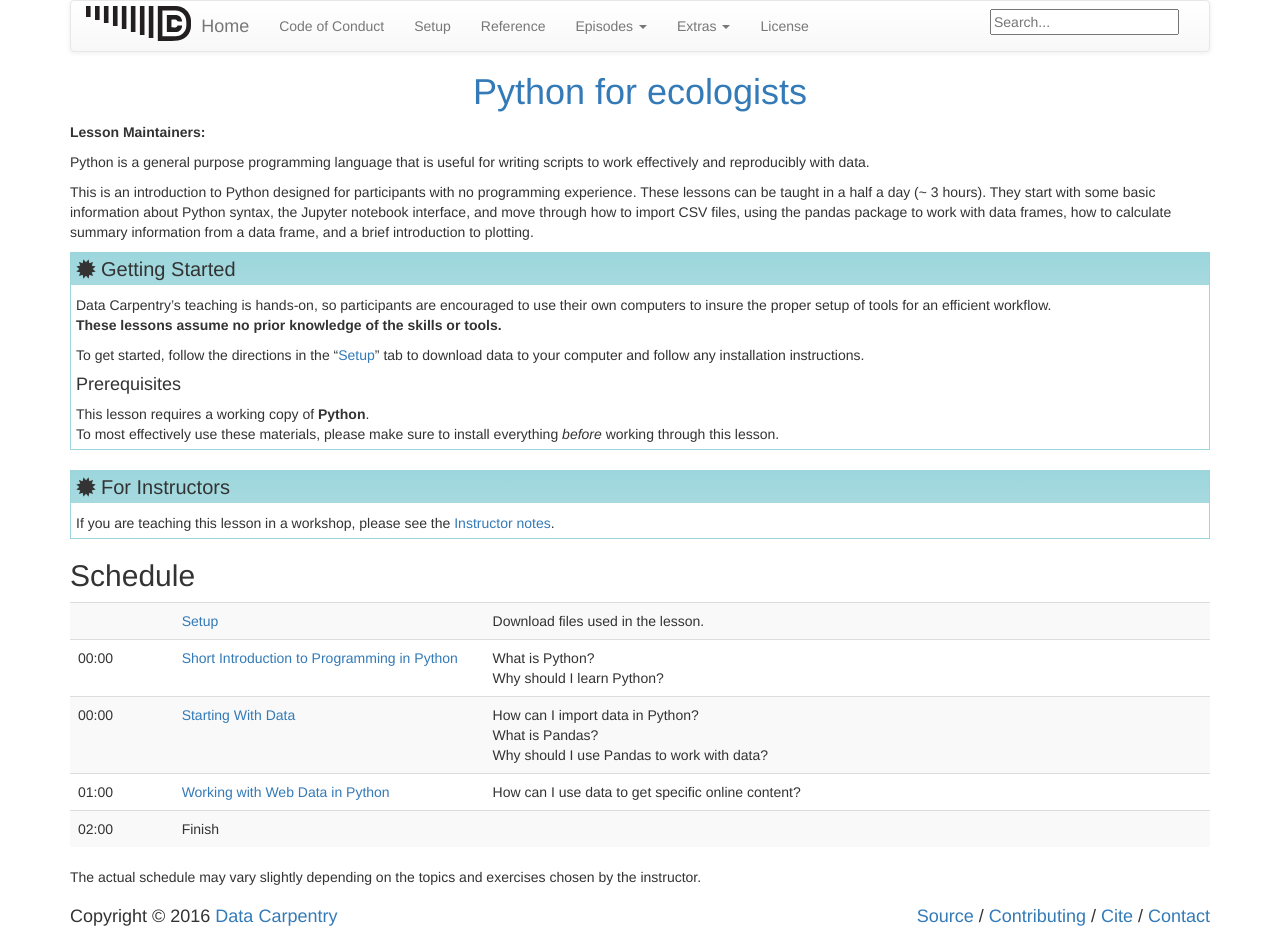
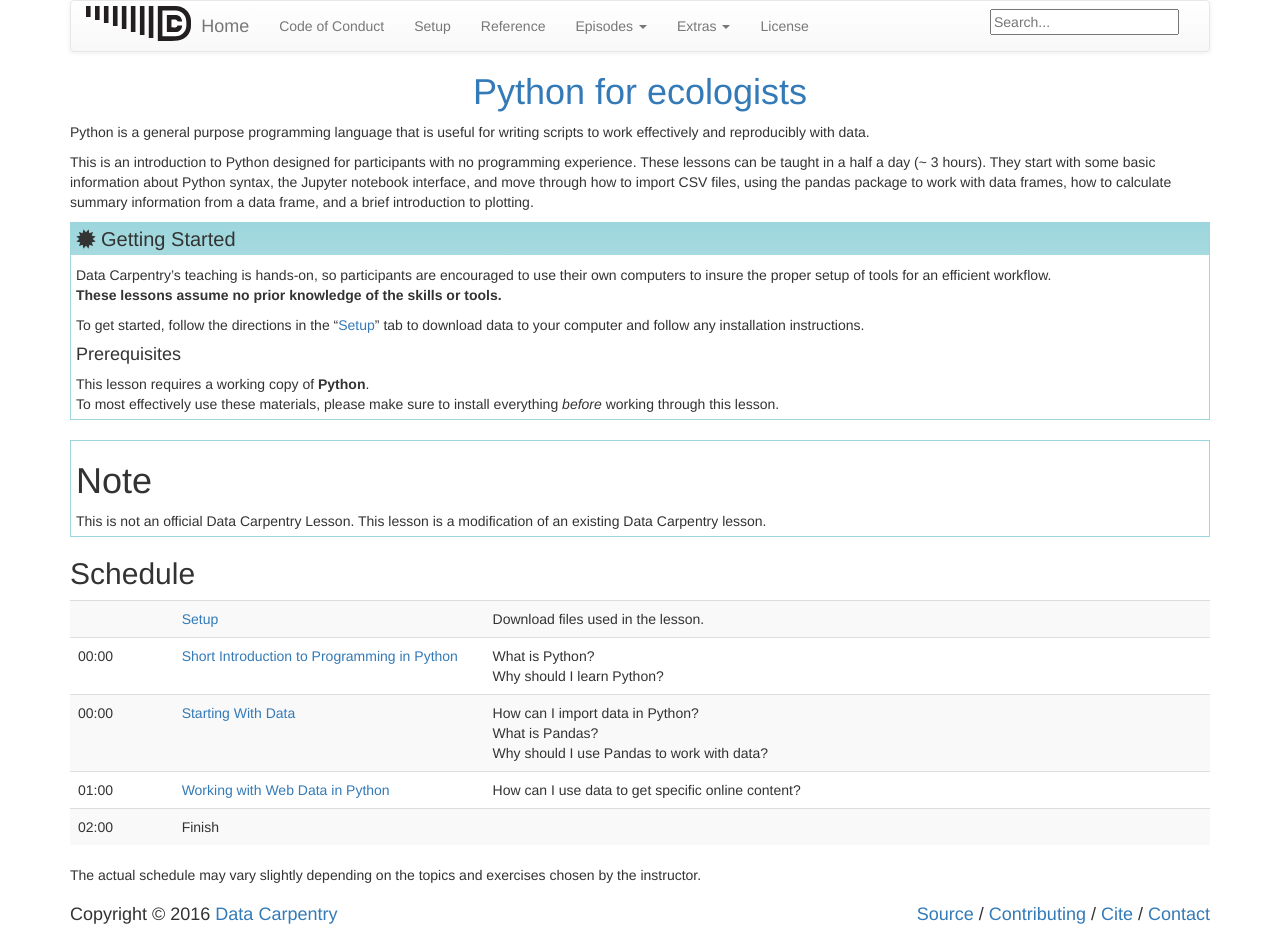
Before and after one commit to caltechlibrary/python-humanities-lesson, a Jekyll site: the page built from index.md, in a window 1280 px wide. Built offline with Jekyll 4.4.1, drawn with Linux system fonts in a browser that asks for light colours.

Commit message:
Update index.md

```diff
--- a/index.md
+++ b/index.md
@@ -5,7 +5,6 @@ root: .
 maintainers:
 ---
 
-**Lesson Maintainers:** {{ page.maintainers | join: ', ' }}
 
 Python is a general purpose programming language that is useful for writing scripts to work effectively and reproducibly with data.
 
@@ -28,7 +27,6 @@ experience. These lessons can be taught in a half a day (~ 3 hours). They start
 > everything *before* working through this lesson.
 {: .prereq}
 
-> ## For Instructors
-> If you are teaching this lesson in a workshop, please see the
-> [Instructor notes](guide/).
+> # Note
+> This is not an official Data Carpentry Lesson.  This lesson is a modification of an existing Data Carpentry lesson.
 {: .prereq}
```
